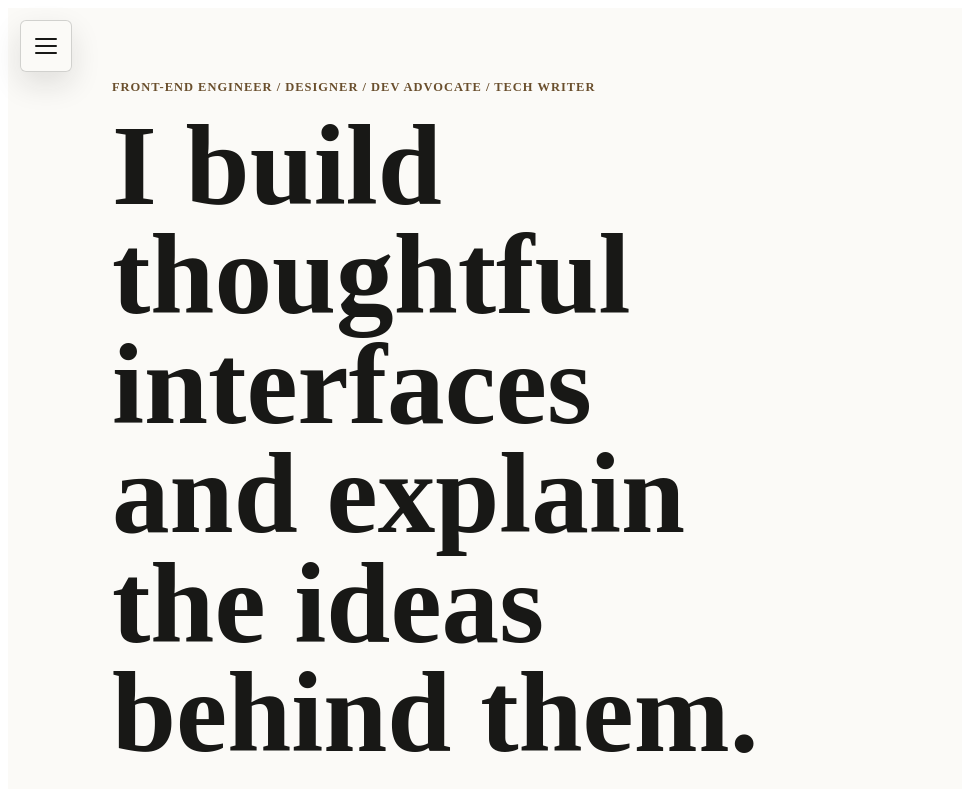
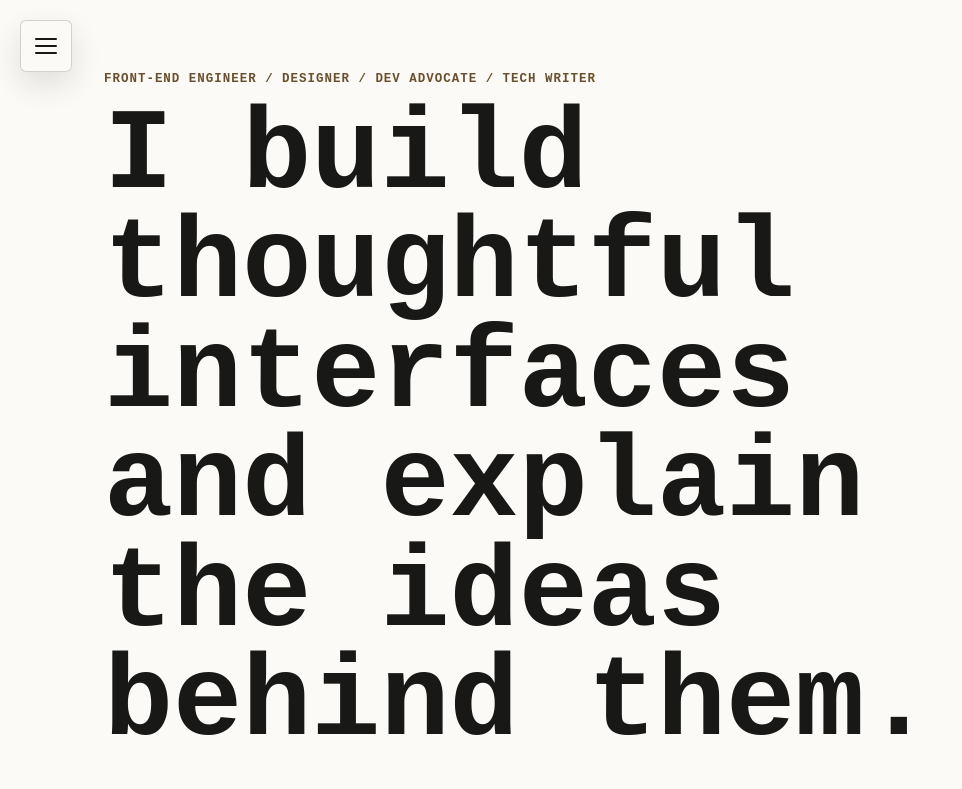
Before and after one commit to alm266/andrew-developer-portfolio, an Angular app: page / in a window 1280 px wide. Shown: the top 789 px of the page, without its empty margins (0-962 px from the left). Built offline with nearby package versions, Linux system fonts and the light colour scheme.

Commit message:
changed app default font

```diff
--- a/src/styles.scss
+++ b/src/styles.scss
@@ -1 +1,17 @@
 /* You can add global styles to this file, and also import other style files */
+
+:root {
+  font-family: "Courier New", Courier, "Lucida Sans Typewriter", "Lucida Typewriter", monospace;
+}
+
+body {
+  margin: 0;
+  font-family: inherit;
+}
+
+button,
+input,
+textarea,
+select {
+  font: inherit;
+}
```
